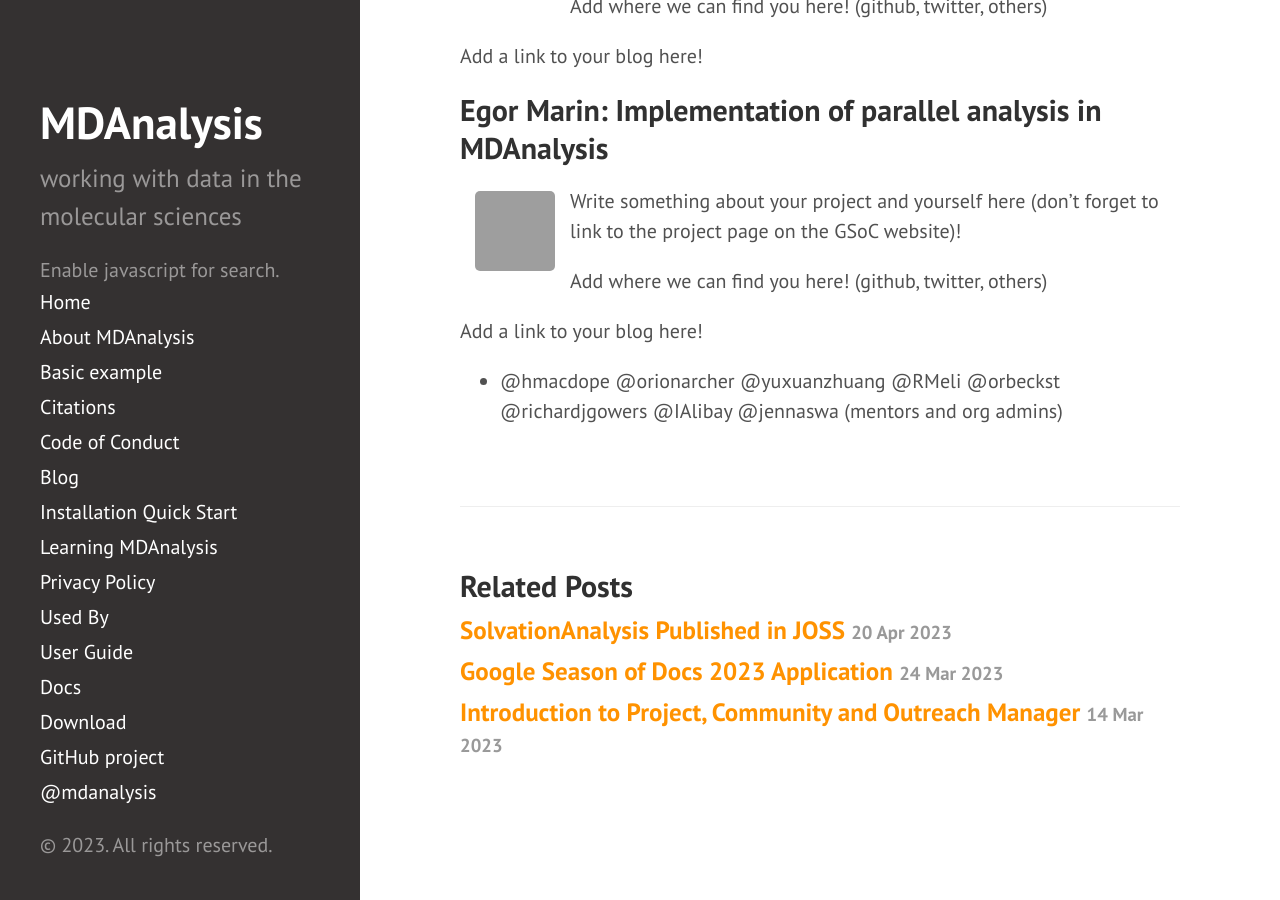
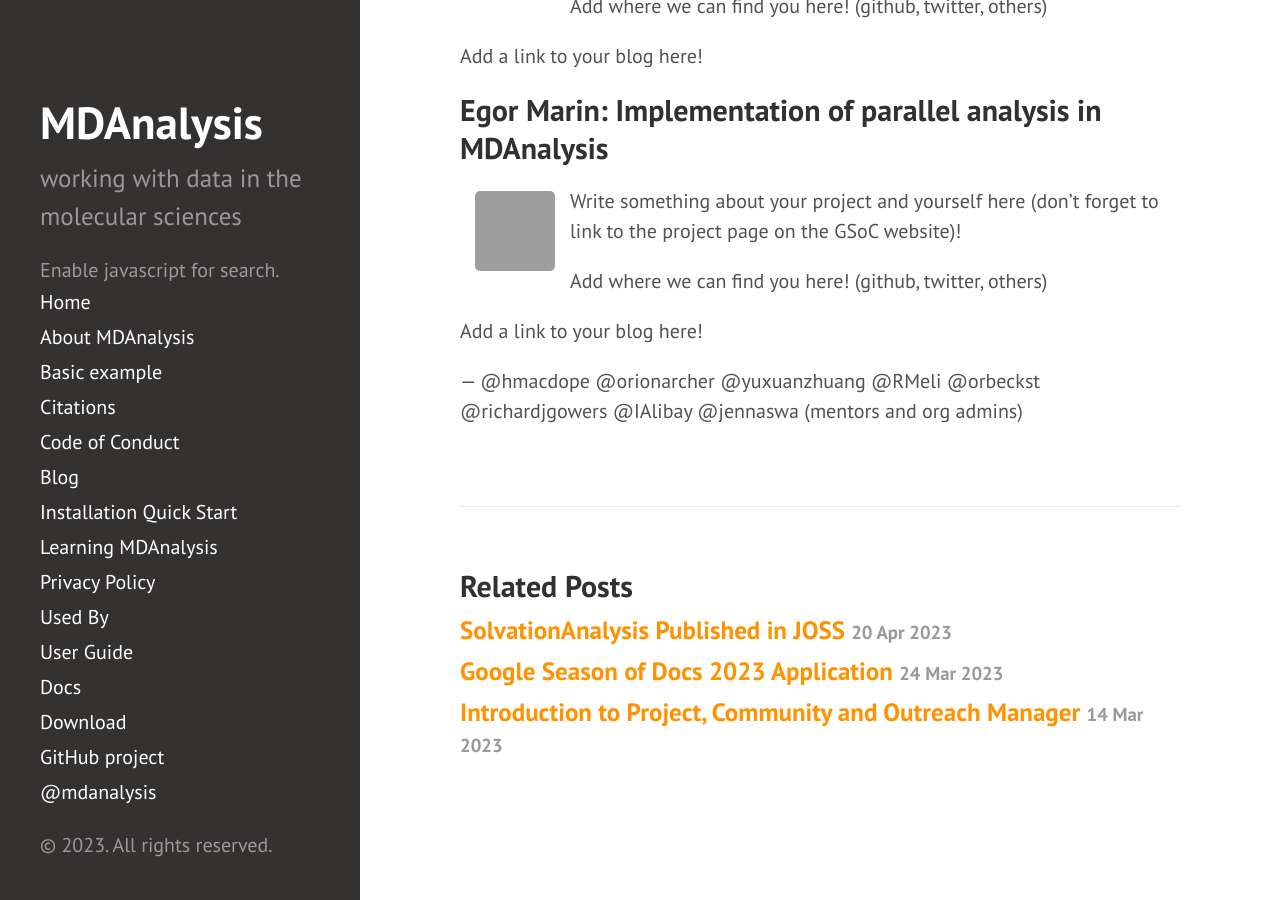
Before and after one commit to MDAnalysis/MDAnalysis.github.io, a Jekyll site: the page built from _posts/2023-05-08-gsoc-students.md, in a window 1280 px wide and 900 px high, scrolled down 504 px. Built offline with Jekyll 4.4.1, drawn with Linux system fonts in a browser that asks for light colours; comment, search, counter and statistics services are not loaded.

Commit message:
Add files via upload

```diff
--- a/_posts/2023-05-08-gsoc-students.md
+++ b/_posts/2023-05-08-gsoc-students.md
@@ -31,7 +31,7 @@ Add where we can find you here! (github, twitter, others)
 
 Add a link to your blog here!
 
-- @hmacdope @orionarcher @yuxuanzhuang @RMeli @orbeckst @richardjgowers @IAlibay @jennaswa (mentors and org admins)
+— @hmacdope @orionarcher @yuxuanzhuang @RMeli @orbeckst @richardjgowers @IAlibay @jennaswa (mentors and org admins)
 
 [gsoc]: https://summerofcode.withgoogle.com
 [mda-gsoc]: https://summerofcode.withgoogle.com/programs/2023/organizations/mdanalysis
```
